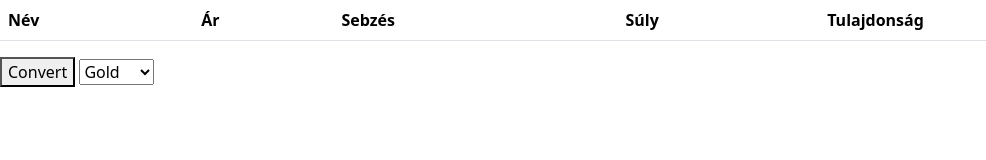
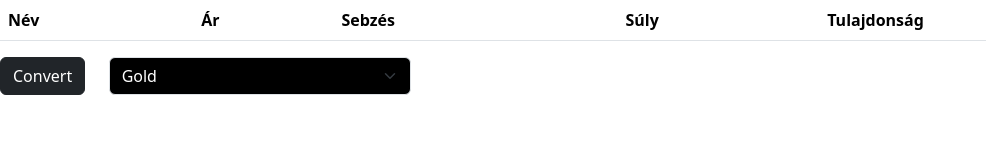
Before and after one commit to 11c-vegh/Dnd_Database, a plain HTML site: page index.html in a window 1280 px wide. Shown: the whole page, without its empty margins (0-986 px from the left). Drawn offline with nearby package versions, Linux system fonts and the light colour scheme.

Commit message:
Weapons done

```diff
--- a/index.html
+++ b/index.html
@@ -23,13 +23,19 @@
         <tbody id="tbody">
         </tbody>
       </table>
+      <div class="row">
+        <div class="col-lg-1 col-sm-12">
+            <button id="gomb" class="btn btn-dark">Convert</button>
+        </div>
+        <div class="col-lg-3 col-sm-12">
+            <select class="form-select bg-black text-white" id="select">
+                <option value="gold">Gold</option>
+                <option value="silver">Silver</option>
+                <option value="bronze">Bronze</option>
+            </select>
+        </div>
+      </div>
 
-    <button id="gomb">Convert</button>
-    <select id="select">
-      <option value="gold">Gold</option>
-      <option value="silver">Silver</option>
-      <option value="bronze">Bronze</option>
-    </select>
     <script src="https://cdn.jsdelivr.net/npm/bootstrap@5.3.0-alpha3/dist/js/bootstrap.bundle.min.js" integrity="sha384-ENjdO4Dr2bkBIFxQpeoTz1HIcje39Wm4jDKdf19U8gI4ddQ3GYNS7NTKfAdVQSZe" crossorigin="anonymous"></script>
     <script type="module" src="js/index.js"></script>
 </body>
```
